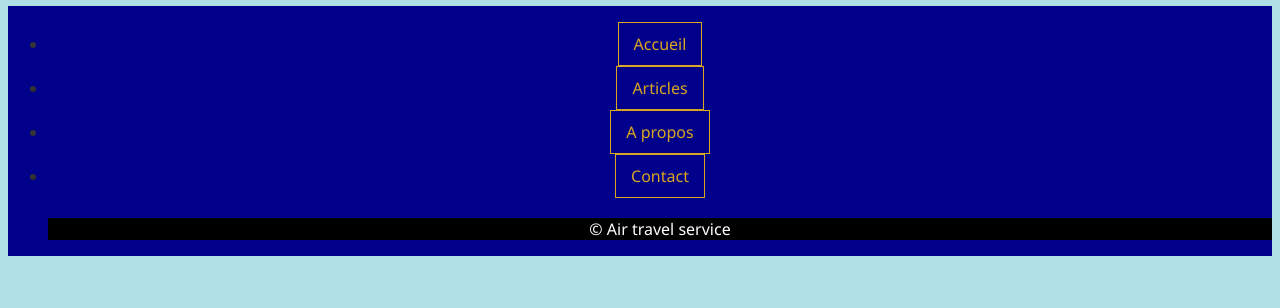
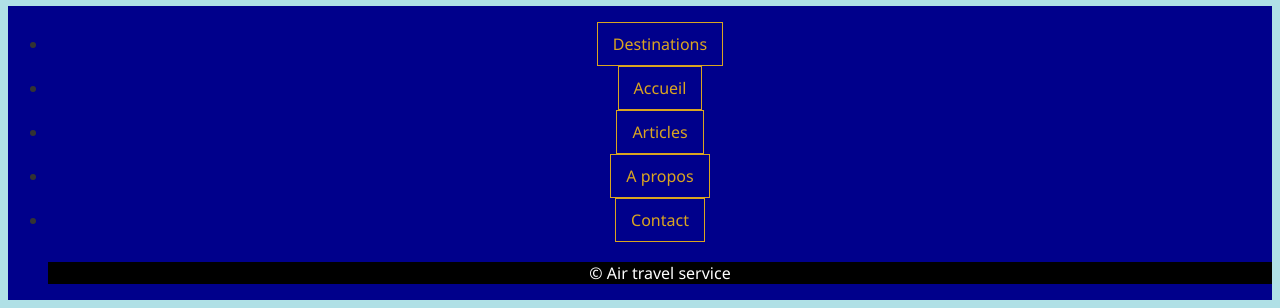
Before and after one commit to Bongenya/Bolekal3jr, a plain HTML site: page Destinations.html in a window 1280 px wide. Shown: the part 643-951 px from the top of the page. Before the commit the page ends 907 px from the top, so only its background shows below. Drawn offline with Linux system fonts and the light colour scheme.

Commit message:
Update Destinations.html

```diff
--- a/Destinations.html
+++ b/Destinations.html
@@ -18,6 +18,7 @@
     	 <h1>Pages simulaires</h1>
     <nav>
       <ul>
+	<li><a href="Destinations.html">Destinations</a><br></li>
         <li><a href="index.html">Accueil</a><br></li>
           <li><a href="articles.html">Articles</a><br></li>
               <li><a href="A propos.html">A propos</a><br></li>
```
